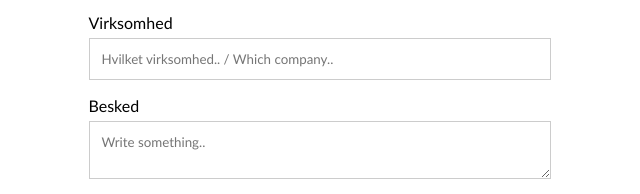
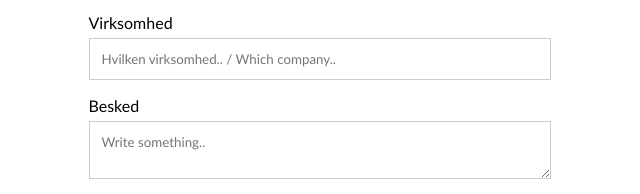
Before and after one commit to Tabin96/Joannas-Portfolio, a plain HTML site: page index.html in a window 1280 px wide. Shown: the part 391-585 px from the top of the page, 459-1099 px from the left. Drawn offline with Linux system fonts and the light colour scheme.

Commit message:
stavefejl

```diff
--- a/index.html
+++ b/index.html
@@ -51,7 +51,7 @@
     <input type="text" id="lname" name="lastname" placeholder="Dit efternavn.. / Your last name..">
 
     <label for="company">Virksomhed</label>
-    <input type="text" id="company" name="firm" placeholder="Hvilket virksomhed.. / Which company..">
+    <input type="text" id="company" name="firm" placeholder="Hvilken virksomhed.. / Which company..">
 
     <label for="subject">Besked</label>
     <textarea id="subject" name="subject" placeholder="Write something.."></textarea>
```
